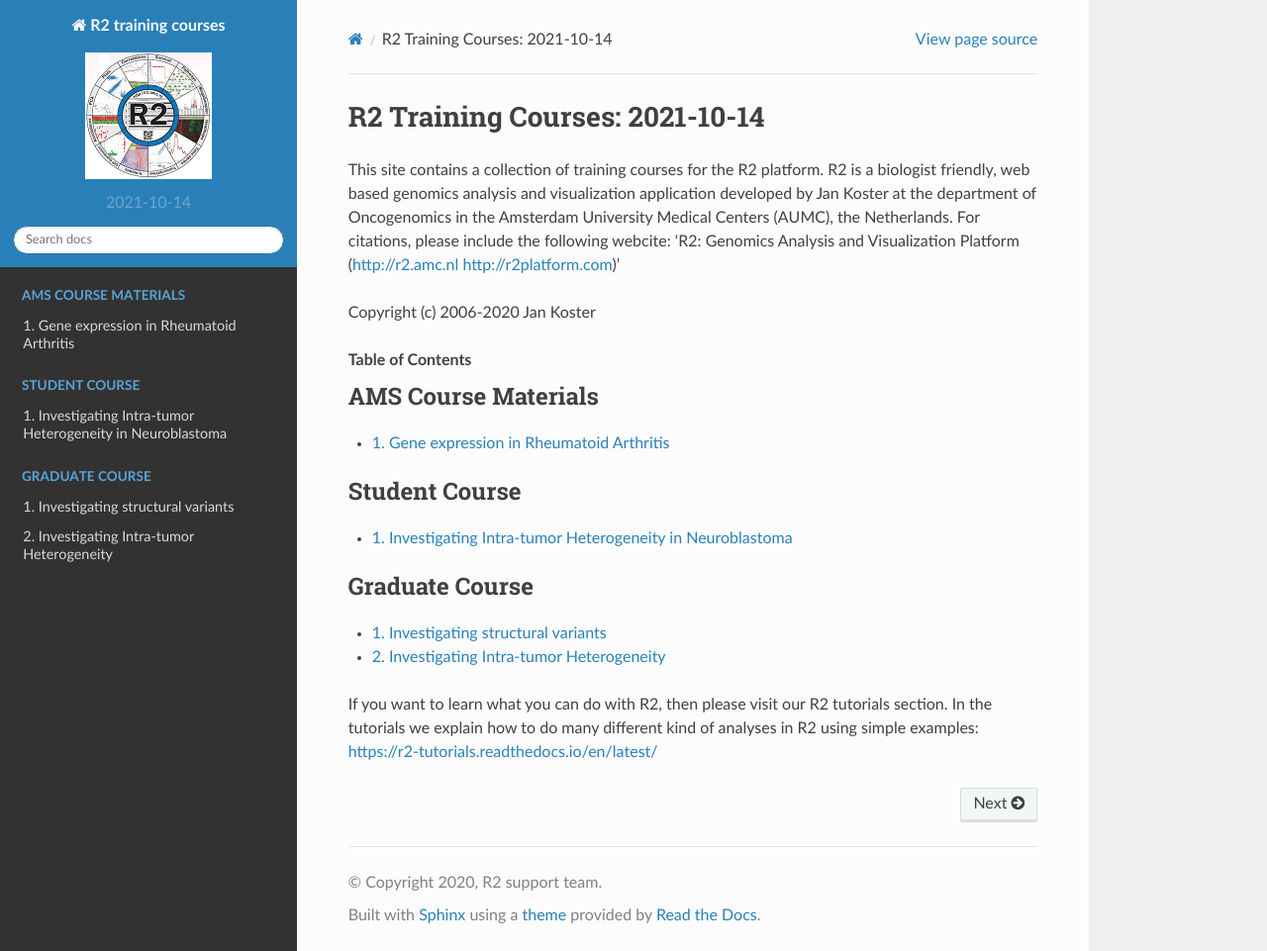
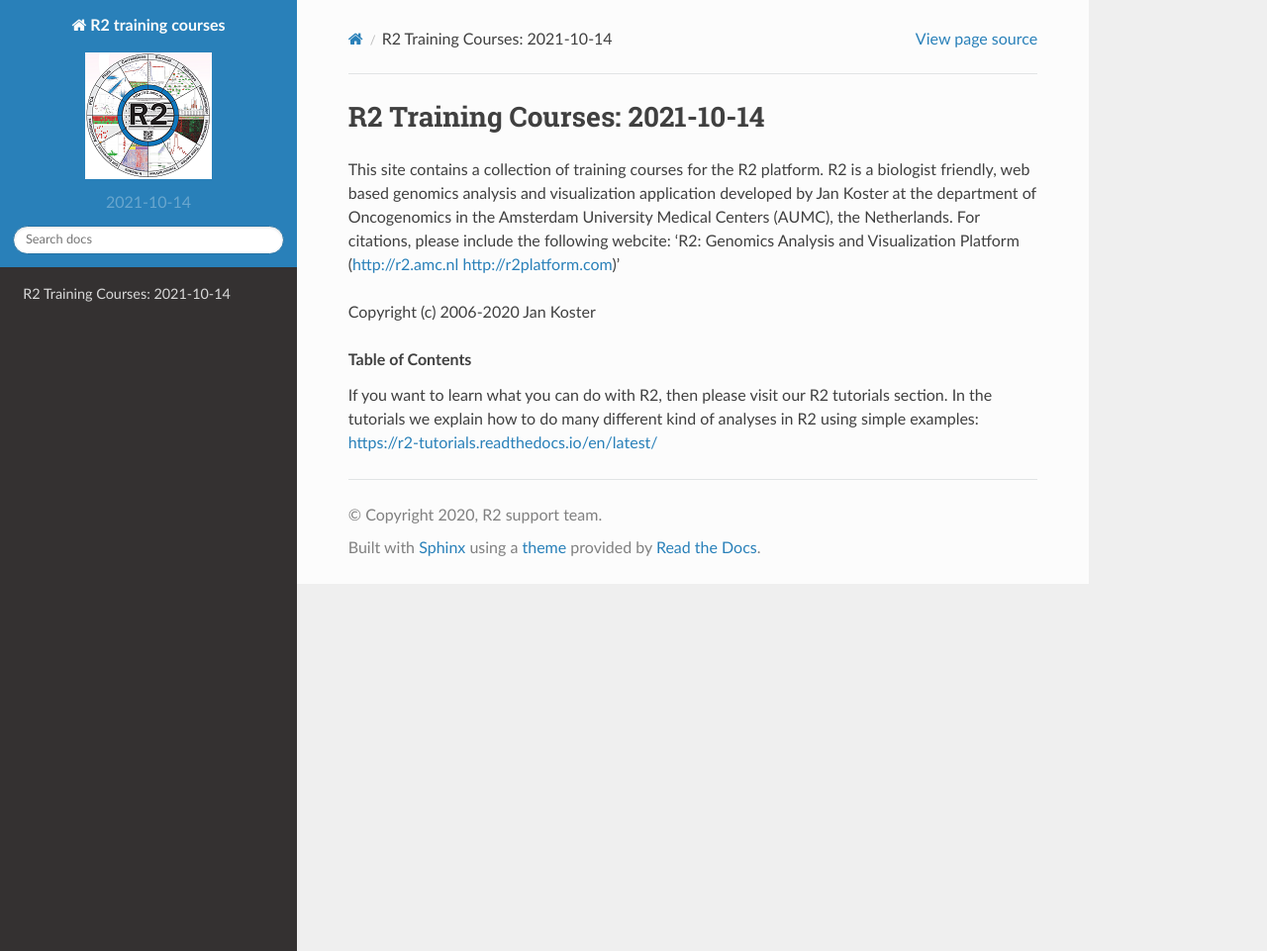
Before and after one commit to antronerds/r2-training-courses, a Sphinx documentation site: the page built from docs/index.rst, in a window 1280 px wide and 961 px high. Shown: the whole window at 99% size. Built offline with Sphinx 7.4.7 and the Read the Docs theme 2.0.0, drawn with Linux system fonts in a browser that asks for light colours; pages that are not in the unit, such as notebooks, are missing from menus.

```diff
--- a/docs/index.rst
+++ b/docs/index.rst
@@ -15,28 +15,4 @@
 
     VAGABOND_interim_course_R2
 
-.. toctree::
-   :maxdepth: 1
-   :numbered:
-   :caption: AMS Course Materials
-
-   RNA_seq_data_analysis_Using_Rheumatoid_Arthritis_data
-
-.. toctree::
-   :maxdepth: 1
-   :numbered:
-   :caption: Student Course
-
-   Investigating_Tumor_Heterogeneity_student_version
-
-.. toctree::
-   :maxdepth: 1
-   :numbered:
-   :caption: Graduate Course
-
-   Finding_structural_variants
-   Investigating_Tumor_Heterogeneity
-
-
-
 If you want to learn what you can do with R2, then please visit our R2 tutorials section. In the tutorials we explain how to do many different kind of analyses in R2 using simple examples: https://r2-tutorials.readthedocs.io/en/latest/
```
